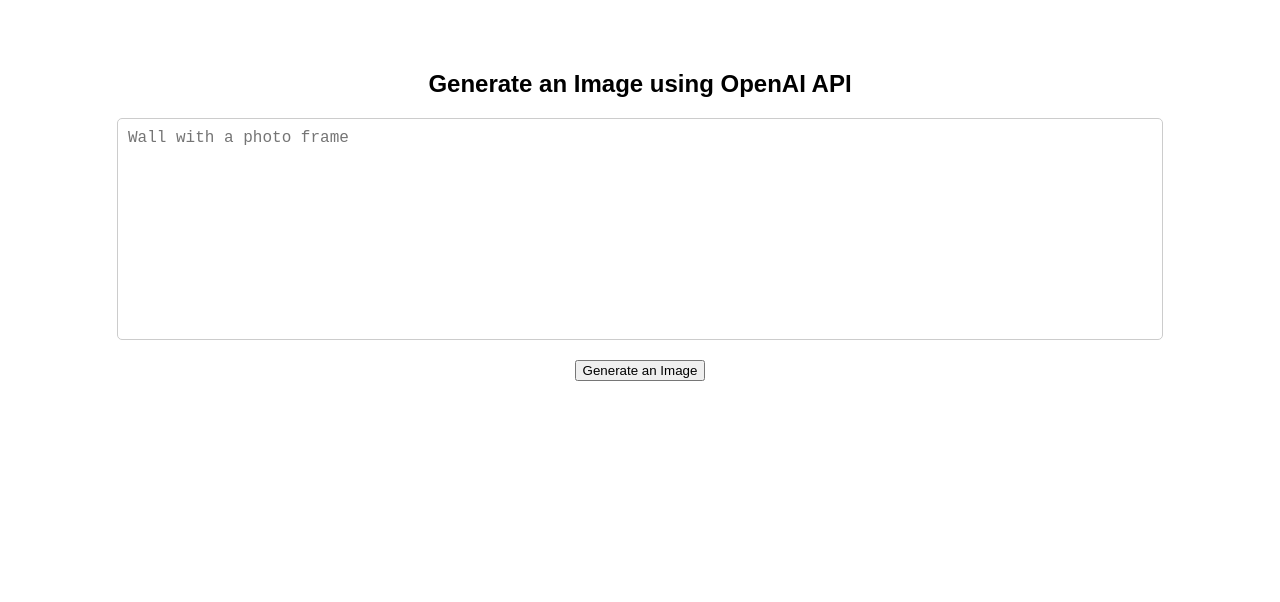
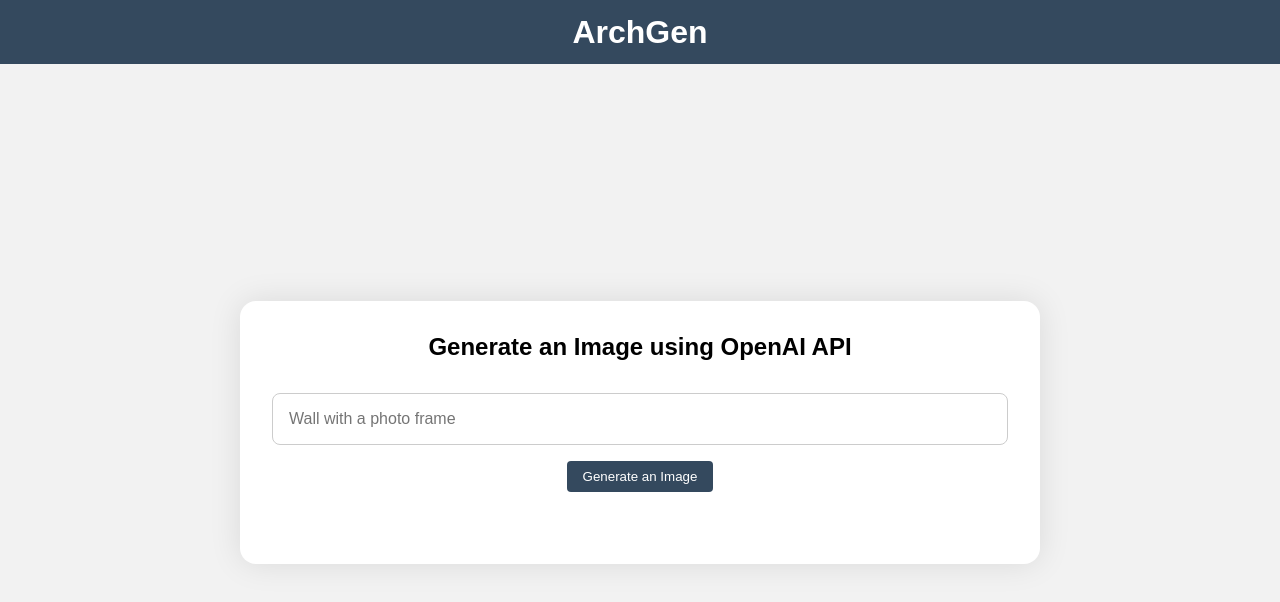
Before and after one commit to Jefreesujit/architecture-generator, a React (Create React App) app: page / in a window 1280 px wide. Shown: the top 602 px of the page. Built offline with nearby package versions, Linux system fonts and the light colour scheme; no server answers.

Commit message:
Udpdate styles and UI for arch gen

```diff
--- a/src/App.css
+++ b/src/App.css
@@ -1,19 +1,66 @@
+* {
+  box-sizing: border-box;
+  margin: 0;
+  padding: 0;
+}
+
+body {
+  font-family: Arial, Helvetica, sans-serif;
+  background-color: #f2f2f2;
+}
+
+.app {
+  display: flex;
+  flex-direction: column;
+  height: 100vh;
+}
+
+.app-header {
+  display: flex;
+  justify-content: center;
+  align-items: center;
+  background-color: #34495e;
+  color: #ffffff;
+  height: 4rem;
+  padding: 20px;
+}
+
+.app-title {
+  font-size: 2rem;
+}
+
 .app-main {
+  display: flex;
+  flex: 1;
+  justify-content: center;
+  align-items: center;
+  padding: 1rem;
+}
+
+.app-section {
   display: flex;
   flex-direction: column;
   align-items: center;
-  margin-top: 50px;
-  font-family: Arial, Helvetica, sans-serif;
+  max-width: 50rem;
+  width: 100%;
+  padding: 2rem;
+  background-color: #ffffff;
+  border-radius: 1rem;
+  box-shadow: 0 0 2rem rgba(0, 0, 0, 0.1);
+}
+
+.app-section-title {
+  font-size: 1.5rem;
+  margin-bottom: 2rem;
 }
 
 .app-input {
-  width: 80%;
-  height: 200px;
-  padding: 10px;
-  border-radius: 5px;
-  border: 1px solid #ccc;
-  margin-bottom: 20px;
-  font-size: 16px;
+  width: 100%;
+  margin-bottom: 1rem;
+  padding: 1rem;
+  font-size: 1rem;
+  border: 1px solid #cccccc;
+  border-radius: 0.5rem;
   resize: none;
 }
 
@@ -36,6 +83,24 @@
   background-color: #4cae4c;
 }
 
+.app-button {
+  background-color: #34495e;
+  color: white;
+  padding: 0.5rem 1rem;
+  border-radius: 4px;
+  border: none;
+  cursor: pointer;
+}
+
+.result-section {
+  margin: 20px;
+}
+
+.app-button:hover {
+  background-color: #1d1f2f;
+}
+
+
 .app-image {
   max-width: 100%;
   margin-top: 20px;
@@ -43,13 +108,34 @@
   box-shadow: 0px 0px 10px rgba(0, 0, 0, 0.2);
 }
 
-.app-loader {
+.app-spinner {
   border: 16px solid #f3f3f3;
   border-top: 16px solid #5bc0de;
   border-radius: 50%;
   width: 80px;
   height: 80px;
   animation: spin 2s linear infinite;
+}
+
+.loader {
+  width: 45px;
+  aspect-ratio: .75;
+  --c: no-repeat linear-gradient(#34495e 0 0);
+  background:
+    var(--c),
+    var(--c),
+    var(--c);
+  background-size: 20% 50%;
+  animation: load 1s infinite linear;
+}
+
+@keyframes load {
+  0%   { background-position: 0% 100%, 50% 100%, 100% 100%; } /* 1 */
+  20%  { background-position: 0% 50% , 50% 100%, 100% 100%; } /* 2 */
+  40%  { background-position: 0% 0%  , 50% 50% , 100% 100%; } /* 3 */
+  60%  { background-position: 0% 100%, 50% 0%  , 100% 50%;  } /* 4 */
+  80%  { background-position: 0% 100%, 50% 100%, 100% 0%;   } /* 5 */
+  100% { background-position: 0% 100%, 50% 100%, 100% 100%; } /* 6 */
 }
 
 @keyframes spin {
--- a/src/App.js
+++ b/src/App.js
@@ -8,13 +8,13 @@
   const [loading, setLoading] = useState(false);
   const [placeholder, setPlaceholder] = useState("Wall with a photo frame");
   const configuration = new Configuration({
-    apiKey: process.env.REACT_APP_OPENAI_API_KEY,
+    apiKey: process.env.ARCHGEN_OPENAI_API_KEY,
   });
 
   const openai = new OpenAIApi(configuration);
 
   const generateImage = async () => {
-    setPlaceholder(`Search ${prompt}..`);
+    setPlaceholder(`Search "${prompt}"..`);
     setLoading(true);
     const res = await openai.createImage({
       prompt: prompt,
@@ -24,32 +24,36 @@
     setLoading(false);
     setResult(res.data.data[0].url);
   };
+
   return (
+    <div className="app">
+      <header className="app-header">
+        <h1 className="app-title">ArchGen</h1>
+      </header>
       <div className="app-main">
-      {loading ? (
-        <div className="app-loading">
-          <div className="app-loading-spinner"></div>
-        </div>
-      ) : (
-        <>
-          <h2 className="app-heading">Generate an Image using OpenAI API</h2>
-          <textarea
+        <div className="app-section">
+          <h2 className="app-section-title">Generate an Image using OpenAI API</h2>
+          <input
+            type="text"
+            id="prompt-input"
             className="app-input"
             placeholder={placeholder}
             onChange={(e) => setPrompt(e.target.value)}
-            rows="10"
-            cols="40"
           />
-          <button className="app-button" onClick={generateImage}>
-            Generate an Image
-          </button>
+          <button className="app-button" onClick={generateImage}>Generate an Image</button>
+          <div class="result-section">
+            {loading && (
+              <div className="loader">
+              </div>
+            )}
             {result.length > 0 ? (
               <img className="app-result-image" src={result} alt="result" />
             ) : (
               <></>
             )}
-        </>
-      )}
+          </div>
+        </div>
+      </div>
     </div>
   );
 }
```
Lines whose indentation alone changed are shown as unchanged.
